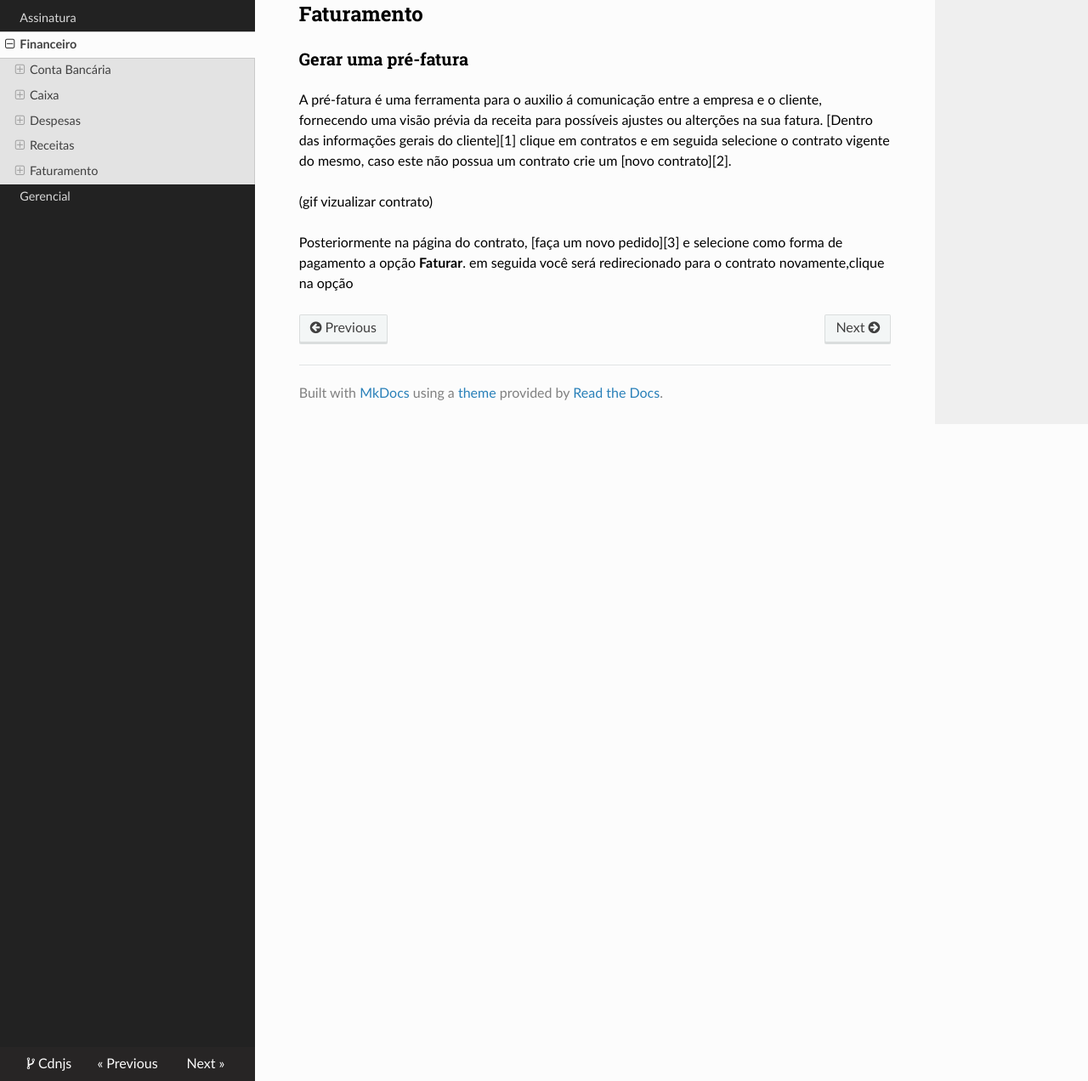
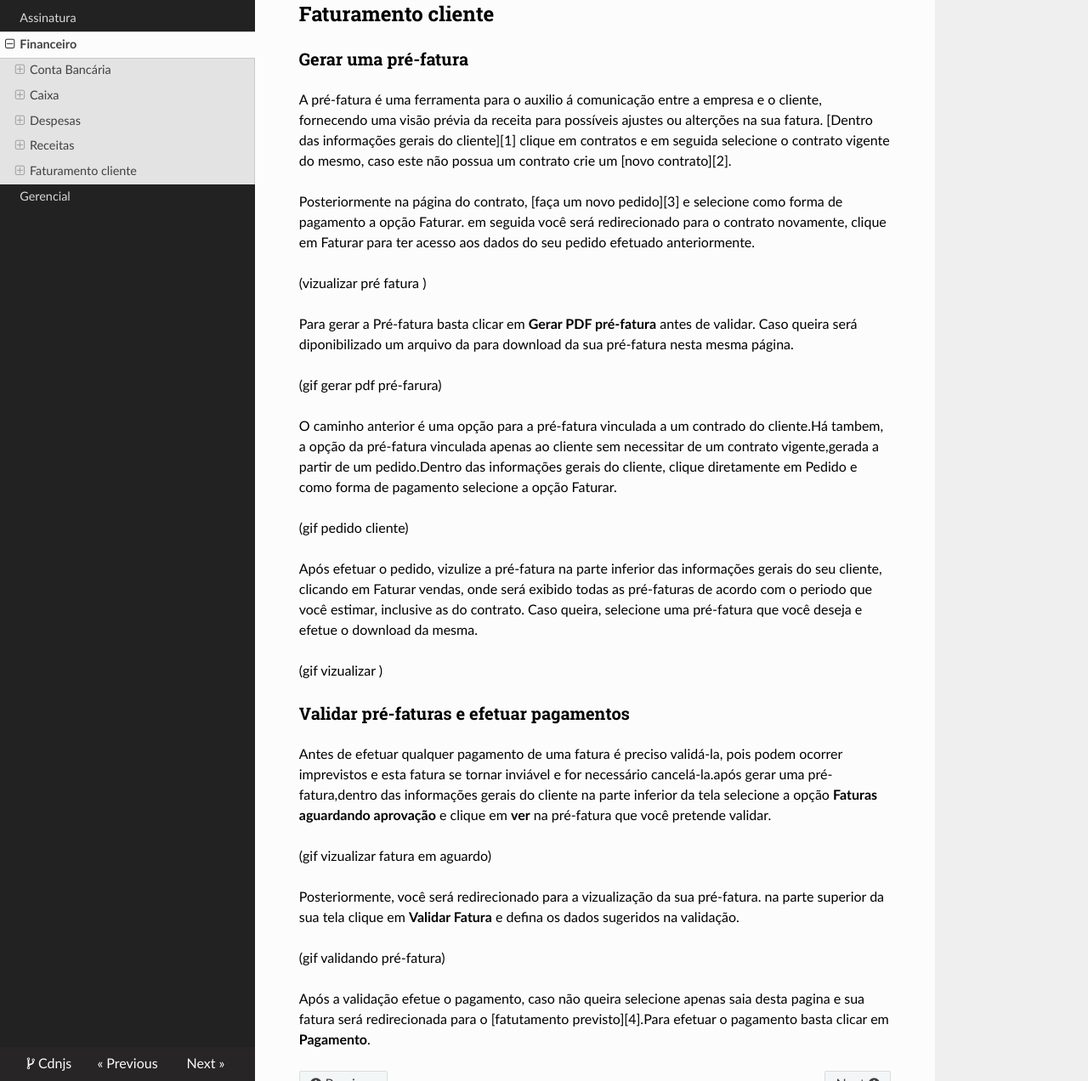
Before and after one commit to bielduarte/TotalProd, an MkDocs documentation site: the page built from docs/financeiro.md, in a window 1280 px wide and 1400 px high, scrolled down 23619 px, cut to the strip 128-1400 px from the top of the window. Shown: the whole strip at 85% size. Built offline with MkDocs 1.6.1, drawn with Linux system fonts in a browser that asks for light colours; nearby versions of some CDN libraries; some of the changed text lies outside the part shown.

Commit message:
inserindo pré-fatura e pagamento

```diff
--- a/docs/financeiro.md
+++ b/docs/financeiro.md
@@ -246,7 +246,7 @@ Ao concluir estes passos,clique em finalizar para e vizualiaze-a em relatório d
 <img alt="Finalizar Processo da nova receita" src="https://i.ibb.co/bQsvqPh/finalizar.png"></a>
 
 ### Listar clientes
-na página de contas a receber selecione a opção **listar clientes**. Em seguida, será exibido uma tela com todos os seus clientes.
+Na página de contas a receber selecione a opção **listar clientes**. Em seguida, será exibido uma tela com todos os seus clientes.
 
 <a class="example-image-link" href="https://i.ibb.co/pJXj5JX/listarcliente.png" data-lightbox="financeiro" data-title="como vizualizar a área financeira">
 <img alt="listar clientes" src="https://i.ibb.co/pJXj5JX/listarcliente.png"></a>
@@ -348,11 +348,38 @@ Posteriormente você será redirecionado para a página novo produto. preencha o
 <a class="example-image-link" href="https://media.giphy.com/media/KCRkR7SAl7xW9Cq45i/giphy.gif" data-lightbox="Produto" data-title="Adcionar um novo Produto">
 <img alt="Novo Produto" src="https://media.giphy.com/media/KCRkR7SAl7xW9Cq45i/giphy.gif"></a>
 
-## Faturamento
+## Faturamento cliente
 
 ### Gerar uma pré-fatura
 A pré-fatura é uma ferramenta para o auxilio á comunicação entre a empresa e o cliente, fornecendo uma visão prévia da receita para possíveis ajustes ou alterções na sua fatura. [Dentro das informações gerais do cliente][1] clique em contratos e em seguida selecione o contrato vigente do mesmo, caso este não possua um contrato crie um [novo contrato][2].
 
-(gif vizualizar contrato)
 
-Posteriormente na página do contrato, [faça um novo pedido][3] e selecione como forma de pagamento a opção **Faturar**. em seguida você será redirecionado para o contrato novamente,clique na opção
+Posteriormente na página do contrato, [faça um novo pedido][3] e selecione como forma de pagamento a opção Faturar. em seguida você será redirecionado para o contrato novamente, clique em Faturar para ter acesso aos dados do seu pedido efetuado anteriormente.
+
+(vizualizar pré fatura )
+
+Para gerar a Pré-fatura basta clicar em **Gerar PDF pré-fatura** antes de validar. Caso queira será diponibilizado um arquivo da para download da sua pré-fatura nesta mesma página.
+
+(gif gerar pdf pré-farura)
+
+O caminho anterior é uma opção para a pré-fatura vinculada a um contrado do cliente.Há tambem, a opção da pré-fatura vinculada apenas ao cliente sem necessitar de um contrato vigente,gerada a partir de um pedido.Dentro das informações gerais do cliente, clique diretamente em Pedido e como forma de pagamento selecione a opção Faturar.
+
+(gif pedido cliente)
+
+Após efetuar o pedido, vizulize a pré-fatura na parte inferior das informações gerais do seu cliente, clicando em Faturar vendas, onde será exibido todas as pré-faturas de acordo com o periodo que você estimar, inclusive as do contrato. Caso queira, selecione uma pré-fatura que você deseja e efetue o download da mesma.
+
+(gif vizualizar )
+
+### Validar pré-faturas e efetuar pagamentos
+
+Antes de efetuar qualquer pagamento de uma fatura é preciso validá-la, pois podem ocorrer imprevistos e esta fatura se tornar inviável e for necessário cancelá-la.após gerar uma pré-fatura,dentro das informações gerais do cliente na parte inferior da tela selecione a opção **Faturas aguardando aprovação** e clique em **ver** na pré-fatura que você pretende validar.
+
+(gif vizualizar fatura em aguardo)
+
+Posteriormente, você será redirecionado para a vizualização da sua pré-fatura. na parte superior da sua tela clique em **Validar Fatura**  e defina os dados sugeridos na validação.
+
+(gif validando pré-fatura)
+
+Após a validação efetue o pagamento, caso não queira selecione apenas saia desta pagina e sua fatura será redirecionada para o [fatutamento previsto][4].Para efetuar o pagamento basta clicar em **Pagamento**.
+
+<!-- ## Faturamento geral -->
```
Also changed, not shown: site/financeiro/index.html, site/index.html, site/search/search_index.json, site/sitemap.xml, 3 other files.
